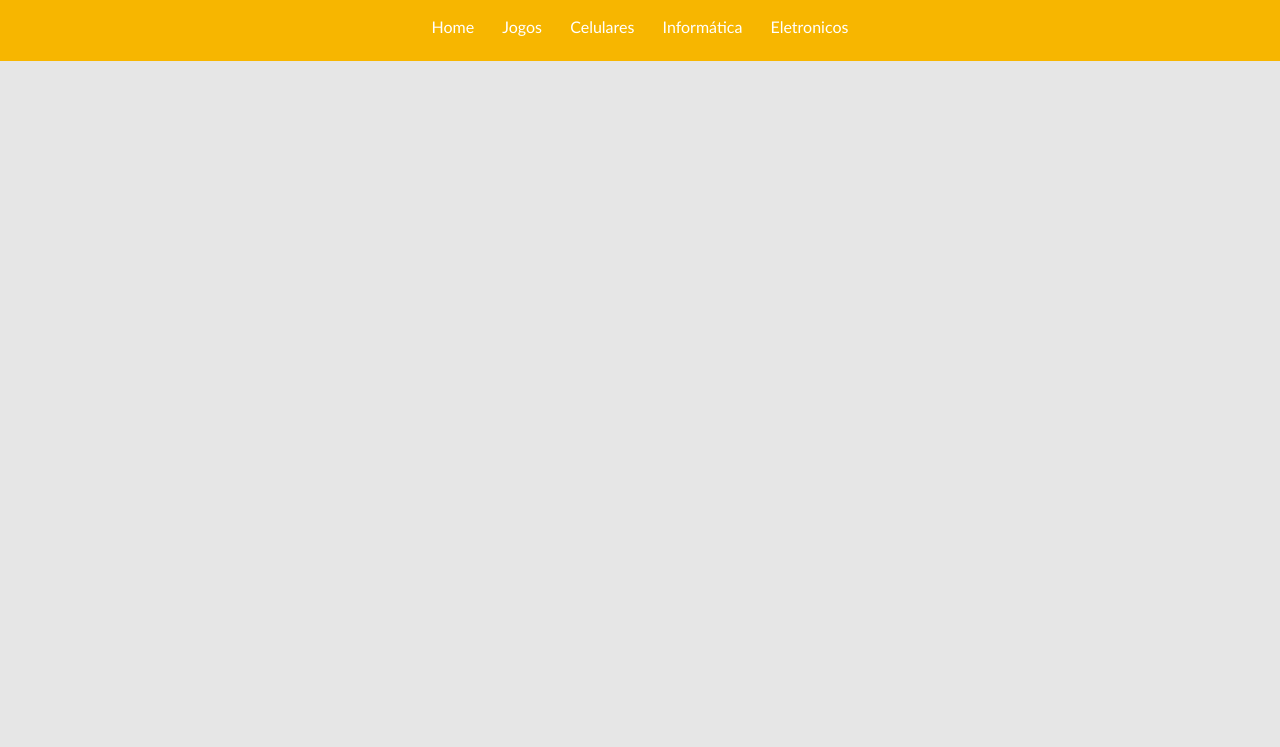
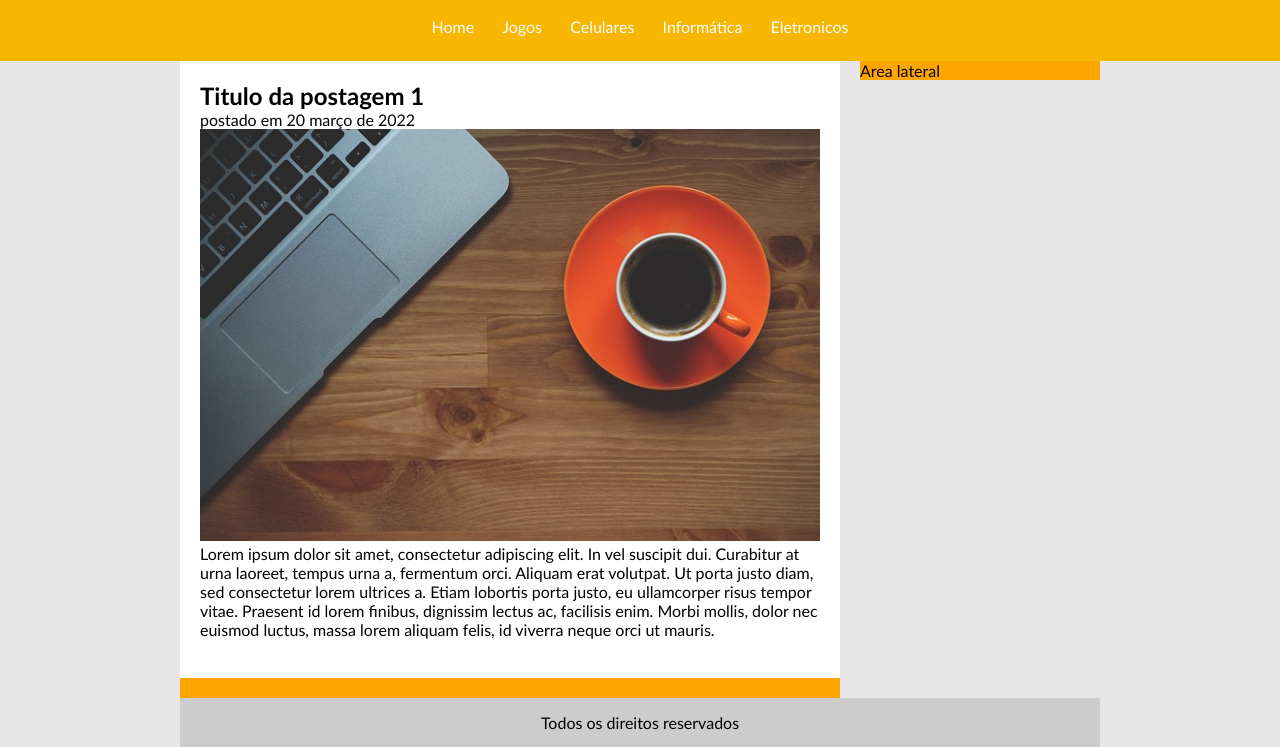
Before and after one commit to diegsonjunio/Projeto-TecBlog, a plain HTML site: page index.html in a window 1280 px wide. Shown: the part 76-823 px from the top of the page. Before the commit the page ends 800 px from the top, so only its background shows below. Drawn offline with Linux system fonts and the light colour scheme.

Commit message:
Primeiros conteúdos

```diff
--- a/css/estilo.css
+++ b/css/estilo.css
@@ -21,6 +21,38 @@ body {
 
 #area-logo, #area-menu {
     padding: 10px;
+}
+
+#area-principal {
+    width: 920px;
+    margin: 0 auto;
+}
+
+#area-postagens, #area-lateral {
+    background: orange;
+}
+
+#area-postagens {
+    width: 660px;
+    float: left;
+}
+
+#area-lateral {
+    width: 240px;
+    float: right;
+}
+
+.postagem {
+    padding: 20px;
+    margin-bottom: 20px;
+    background: white;
+}
+
+#rodape {
+    clear: both;
+    text-align: center;
+    padding: 15px;
+    background: #ccc;
 }
 
 /*
--- a/index.html
+++ b/index.html
@@ -24,5 +24,29 @@
 
     </div>
 
+    <div id="area-principal">
+
+        <!-- abertura postagem -->
+        <div id="area-postagens">
+            <div class="postagem">
+                <h2>Titulo da postagem 1</h2>
+                <span>postado em 20 março de 2022</span>
+                <img width="620px" src="imagens/imagem1.jpg">
+                <p>
+                    Lorem ipsum dolor sit amet, consectetur adipiscing elit. In vel suscipit dui. Curabitur at urna laoreet, tempus urna a, fermentum orci. Aliquam erat volutpat. Ut porta justo diam, sed consectetur lorem ultrices a. Etiam lobortis porta justo, eu ullamcorper risus tempor vitae. Praesent id lorem finibus, dignissim lectus ac, facilisis enim. Morbi mollis, dolor nec euismod luctus, massa lorem aliquam felis, id viverra neque orci ut mauris.
+                </p>
+                <a href="#">Leia mais</a>
+            </div><!--// fechamento postagem -->
+        </div>
+        <div id="area-lateral">
+            Area lateral
+        </div>
+
+        <div id="rodape">
+            Todos os direitos reservados
+        </div>
+
+    </div>
+
 </body>
 </html>
```
